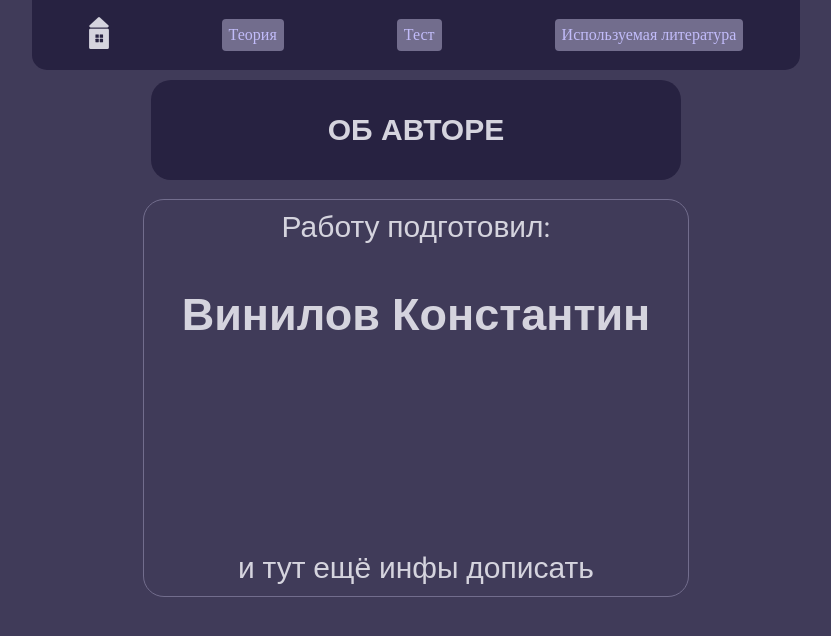
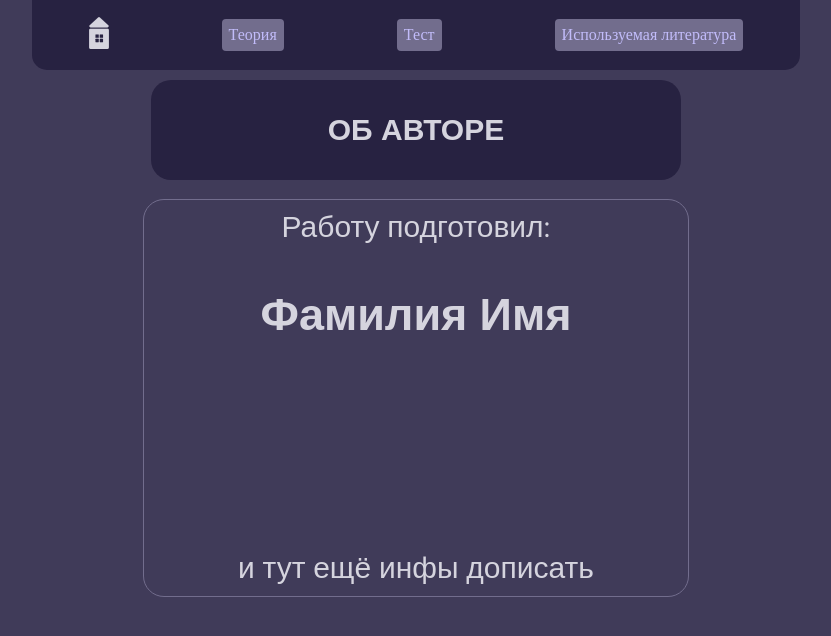
Before and after one commit to AvtoBBus/Bus_Station_22, a React (Create React App) app: page / in a window 1280 px wide. Shown: the top 636 px of the page, without its empty margins (224-1055 px from the left). Built offline with nearby package versions, Linux system fonts and the light colour scheme.

Commit message:
some fix

```diff
--- a/src/pages/HomePage/ui/index.tsx
+++ b/src/pages/HomePage/ui/index.tsx
@@ -12,7 +12,7 @@ export const HomePage = () => {
                 __html:
                     `
             Работу подготовил:<br/>
-            <h2 style="background-color: transparent">Винилов Константин</h2><br/>
+            <h2 style="background-color: transparent">Фамилия Имя</h2><br/>
             <br/>
             <br/>
             <br/>
```
